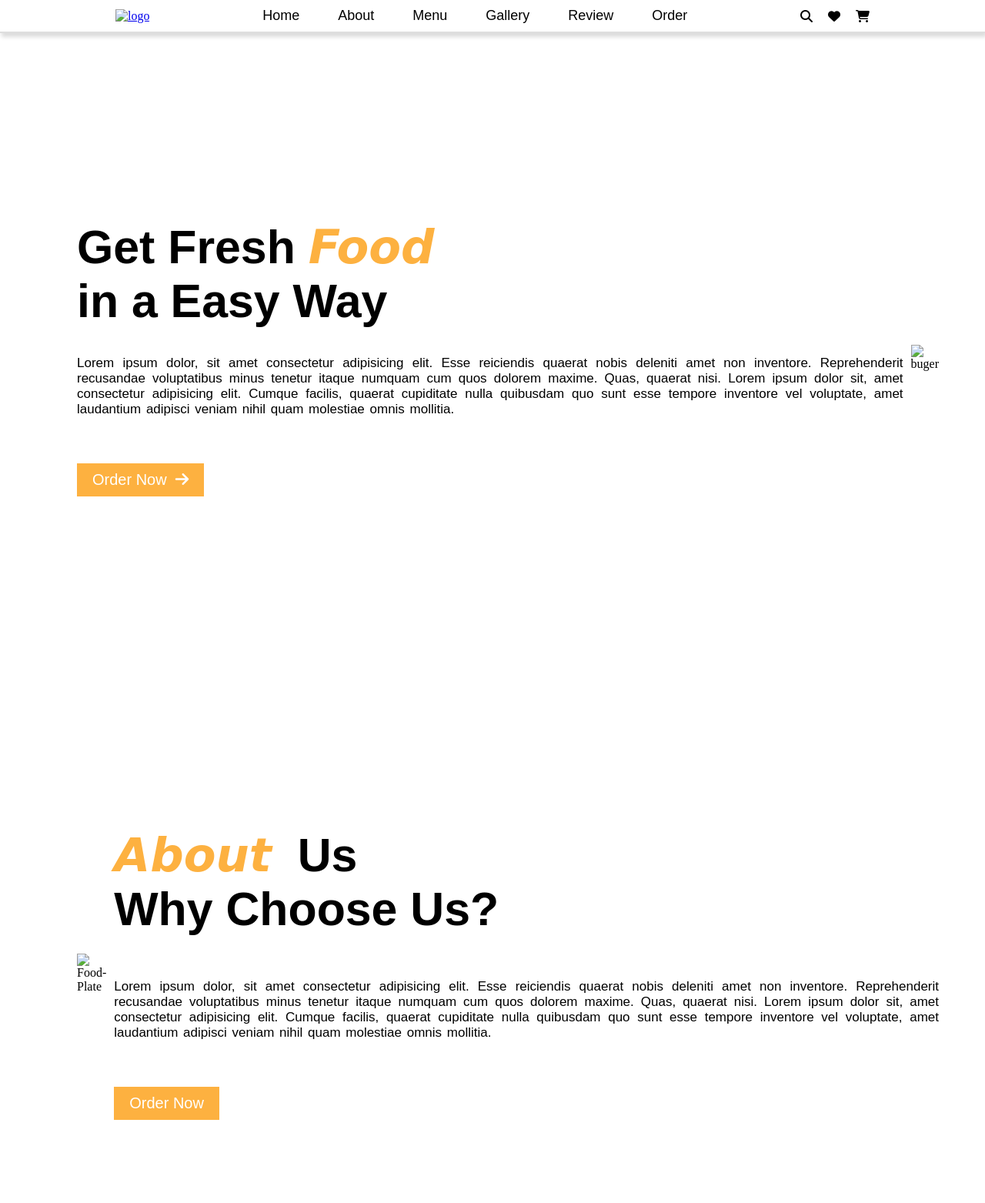
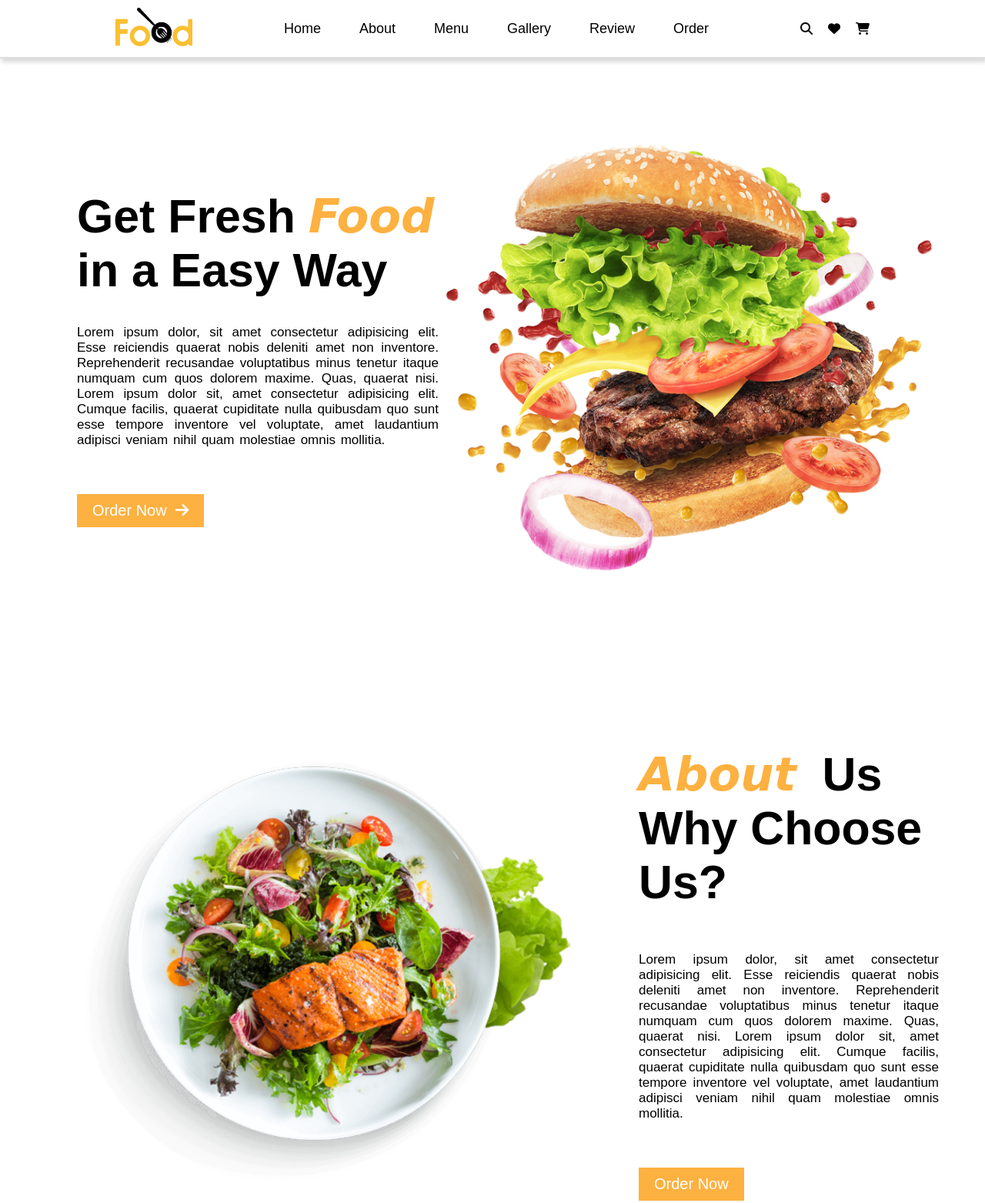
Before and after one commit to Kowsalya2929/Food-web-app, a plain HTML site: page index.html in a window 1280 px wide. Shown: the whole page at 77% size. Drawn offline with Linux system fonts and the light colour scheme; the site is published under a folder, as on GitHub Pages, so addresses that start at the root find nothing.

Commit message:
change src path

```diff
--- a/index.html
+++ b/index.html
@@ -4,7 +4,7 @@
     <meta charset="UTF-8">
     <meta name="viewport" content="width=device-width, initial-scale=1.0">
     <title>Food Website</title>
-    <link rel="icon" type="image/x-icon" href="/image/Food-Plate.png">
+    <link rel="icon" type="image/x-icon" href="image/Food-Plate.png">
     <link rel="stylesheet" href="food.css">
     <meta name="viewport" content="width=device-width initial-scale=1.0">
     <meta charset="UTF-8">
@@ -17,7 +17,7 @@
     <header>
         <div class="h1">
             <div>
-                <a href="#home"><img class="logo" src="/image/logo.png" alt="logo"></a>
+                <a href="#home"><img class="logo" src="image/logo.png" alt="logo"></a>
             </div>
             <div class="menu">
                 <i class="fa-solid fa-bars"></i>
@@ -42,7 +42,7 @@
 
     <section class="main_section" id="home">
         <div>
-            <img src="/image/main_img.png" alt="buger" class="main_img">
+            <img src="image/main_img.png" alt="buger" class="main_img">
         </div>
         <div class="main">
             <h1>Get Fresh <span style="color: rgb(253, 177, 64);font-family: cursive;font-style: italic;text-transform: capitalize;">food</span></h1>
@@ -58,7 +58,7 @@
 
     <section class="about_section" id="about">
         <div>
-            <img src="/image/Food-Plate.png" alt="Food-Plate" class="about_img">
+            <img src="image/Food-Plate.png" alt="Food-Plate" class="about_img">
         </div>
         <div class="about">
             <h1><span style="color: rgb(253, 177, 64);font-family: cursive;font-style: italic;">about</span>&nbsp; Us</h1>
```
